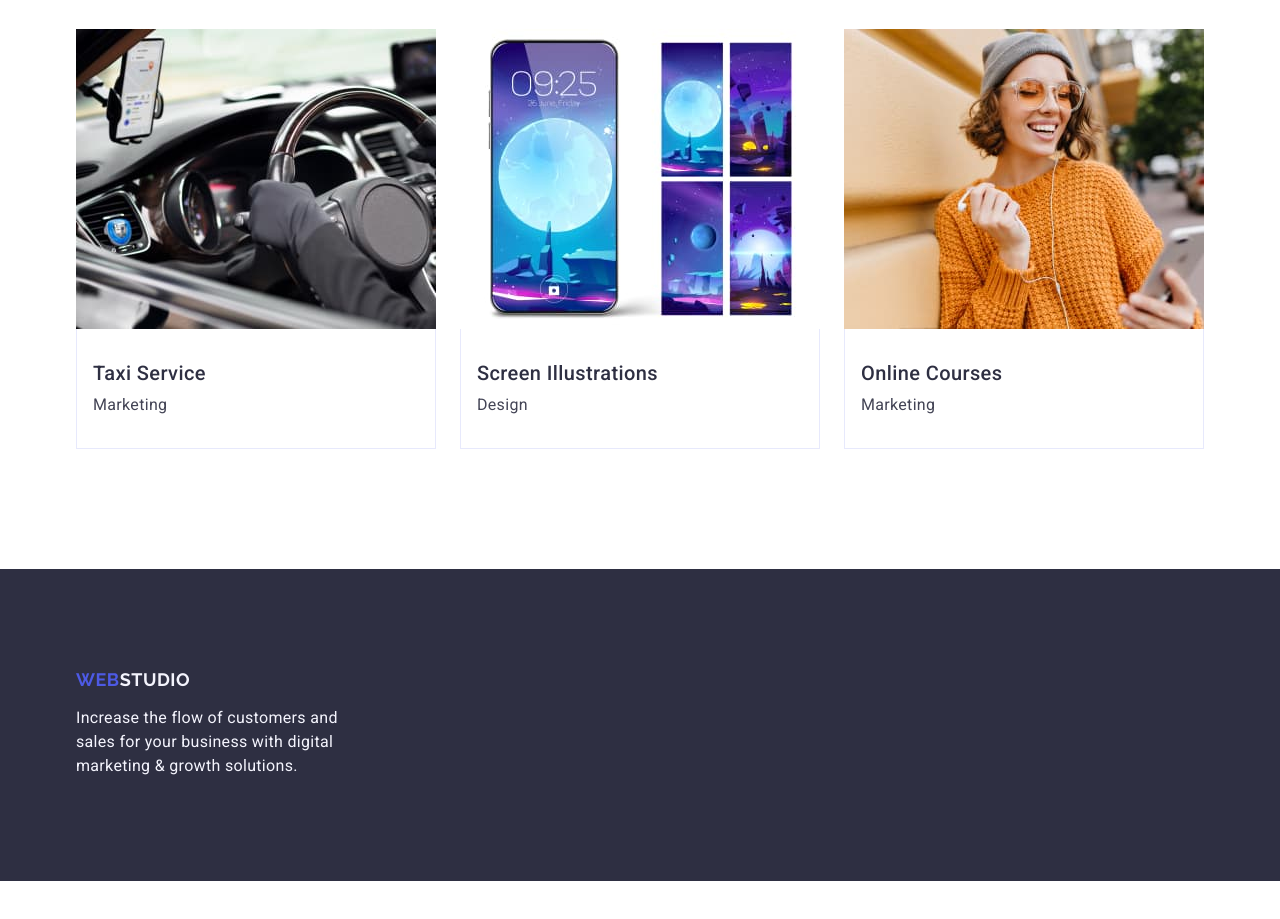
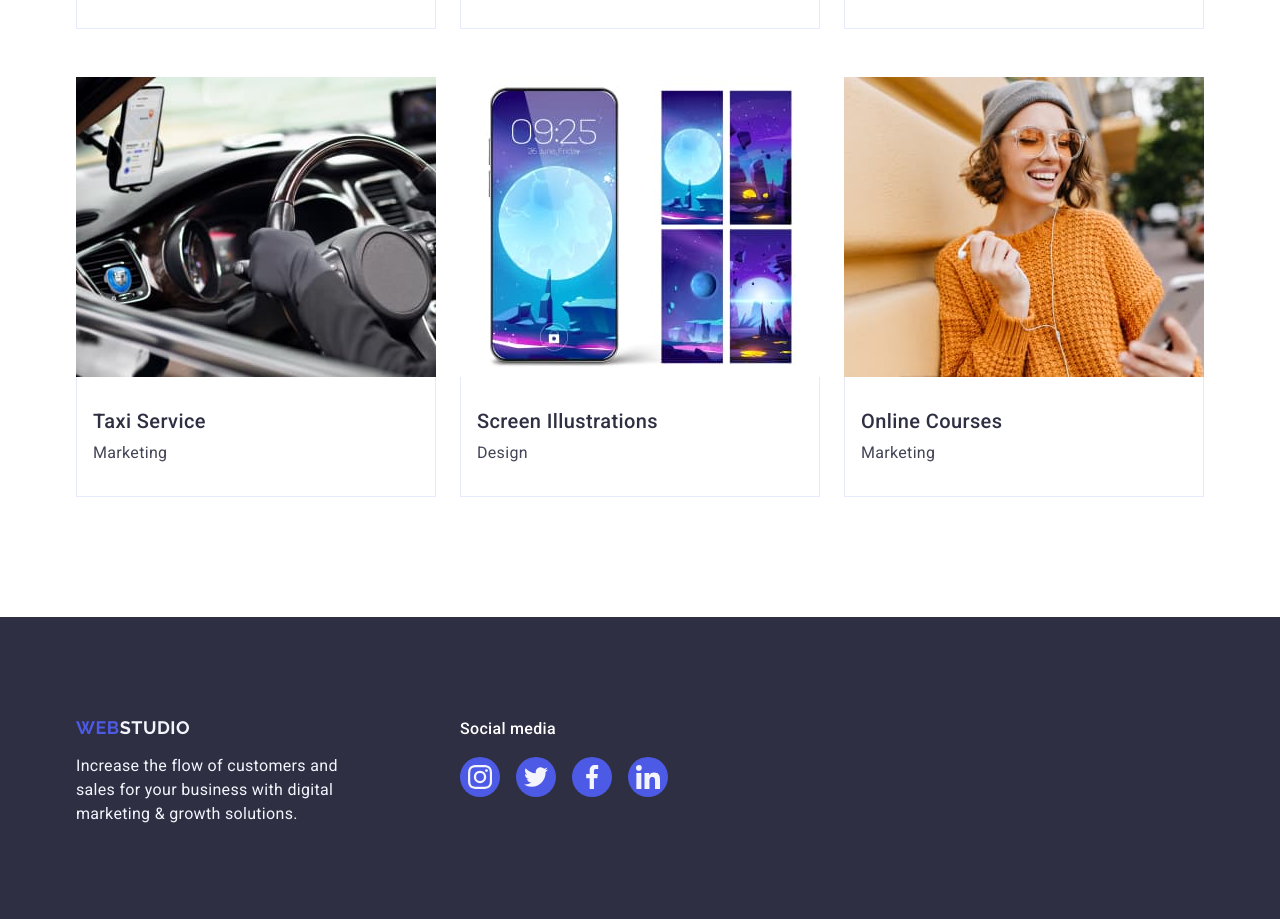
Before and after one commit to tatiana-baranova/goit-markup-hw-04, a plain HTML site: page index.html in a window 1280 px wide. Shown: the part 2644-3563 px from the top of the page. Before the commit the page ends 3525 px from the top, so only its background shows below. Drawn offline with nearby package versions, Linux system fonts and the light colour scheme.

Commit message:
add all files

```diff
--- a/css/styles.css
+++ b/css/styles.css
@@ -332,9 +332,8 @@ img {
 .team-card {
     background: #fff;
     border-radius: 0 0 4px 4px;
-    padding: 0px 0px 32px 0px;
+    padding: 0px 0px 0px 0px;
     width: 264px;
-    height: 380px;
     box-shadow: 0 2px 1px 0 rgba(46, 47, 66, 0.08), 0 1px 1px 0 rgba(46, 47, 66, 0.16), 0 1px 6px 0 rgba(46, 47, 66, 0.08);
     flex-basis: calc((100% - 3 * 24px) / 4);
 }
@@ -358,7 +357,7 @@ img {
     letter-spacing: 0.02em;
     text-align: center;
     color: #2e2f42;
-    margin-bottom: 8px;
+
 }
 
 .card-content {
@@ -368,7 +367,7 @@ img {
     letter-spacing: 0.02em;
     text-align: center;
     color: #434455;
-    margin-bottom: 8px;
+
 }
 
 .social-list {
@@ -445,6 +444,42 @@ img {
 .list-portfolio {
     background: #fff;
     width: calc((100% - 48px) / 3);
+    transition: box-shadow 250ms cubic-bezier(0.4, 0, 0.2, 1);
+}
+
+.list-portfolio:hover {
+    box-shadow: 0px 1px 6px rgba(46, 47, 66, 0.08),
+        0px 1px 1px rgba(46, 47, 66, 0.16),
+        0px 2px 1px rgba(46, 47, 66, 0.08);
+}
+
+.list-portfolio:hover .cover-portfolio-text {
+    transform: translate(0);
+
+}
+
+.ingredients-cover-wrap {
+    position: relative;
+    overflow: hidden;
+}
+
+.cover-portfolio-text {
+    position: absolute;
+    top: 0;
+    font-weight: 400;
+    font-size: 16px;
+    line-height: 1.5;
+    letter-spacing: 0.02em;
+    color: #f4f4fd;
+    background-color: #4d5ae5;
+    height: 100%;
+    left: 0;
+    padding-left: 32px;
+    padding-right: 32px;
+    padding-top: 40px;
+    transform: translateY(100%);
+    transition: transform 250ms cubic-bezier(0.4, 0, 0.2, 1);
+
 }
 
 .list-text-card {
@@ -470,6 +505,7 @@ img {
 }
 
 .container-footer {
+    display: flex;
     width: 1158px;
     height: 112px;
     padding: 0 15px;
@@ -499,3 +535,31 @@ img {
     gap: 0px;
     margin-bottom: 16px;
 }
+
+.footer-logo-text {
+    margin-right: 120px;
+}
+
+.text-media {
+    font-family: "Roboto", sans-serif;
+    font-weight: 500;
+    font-size: 16px;
+    line-height: 1.5;
+    letter-spacing: 0.02em;
+    color: #fff;
+    margin-bottom: 16px;
+}
+
+.social-list-footer {
+    display: flex;
+    align-items: flex-start;
+    justify-content: flex-start;
+    flex-direction: row;
+    gap: 16px;
+    transform: background-color 250ms cubic-bezier(0.4, 0, 0.2, 1);
+    ;
+}
+
+.social-list-footer .team-social-link:hover .social-link-list {
+    background-color: #31D0AA;
+}
--- a/index.html
+++ b/index.html
@@ -355,6 +355,7 @@
           <h2 class="title-portfolio">Our Portfolio</h2>
           <ul class="wrap-portfolio">
             <li class="list-portfolio">
+              <div class="ingredients-cover-wrap">
                 <img
                   src="./images/img-6.jpg"
                   alt="banking app"
@@ -362,66 +363,107 @@
                   height="300"
                   class="img-portfolio"
                 />
+                <p class="cover-portfolio-text">
+                  14 Stylish and User-Friendly App Design Concepts · Task
+                  Manager App · Calorie Tracker App · Exotic Fruit Ecommerce App
+                  · Cloud Storage App
+                </p>
+              </div>
               <div class="wrap">
                 <h3 class="list-text-card">Banking App</h3>
                 <p class="post-text">App</p>
               </div>
             </li>
             <li class="list-portfolio">
+              <div class="ingredients-cover-wrap">
                 <img
                   src="./images/img-5.jpg"
                   alt="phone"
                   width="360"
                   height="300"
                 />
+                <p class="cover-portfolio-text">
+                  14 Stylish and User-Friendly App Design Concepts · Task
+                  Manager App · Calorie Tracker App · Exotic Fruit Ecommerce App
+                  · Cloud Storage App
+                </p>
+              </div>
               <div class="wrap">
                 <h3 class="list-text-card">Cashless Payment</h3>
                 <p class="post-text">Marketing</p>
               </div>
             </li>
             <li class="list-portfolio">
+              <div class="ingredients-cover-wrap">
                 <img
                   src="./images/img-4.jpg"
                   alt="laptop end phone"
                   width="360"
                   height="300"
                 />
+                <p class="cover-portfolio-text">
+                  14 Stylish and User-Friendly App Design Concepts · Task
+                  Manager App · Calorie Tracker App · Exotic Fruit Ecommerce App
+                  · Cloud Storage App
+                </p>
+              </div>
               <div class="wrap">
                 <h3 class="list-text-card">Meditation App</h3>
                 <p class="post-text">App</p>
               </div>
             </li>
             <li class="list-portfolio">
+              <div class="ingredients-cover-wrap">
                 <img
                   src="./images/img-7.jpg"
                   alt="car steering wheel"
                   width="360"
                   height="300"
                 />
+                <p class="cover-portfolio-text">
+                  14 Stylish and User-Friendly App Design Concepts · Task
+                  Manager App · Calorie Tracker App · Exotic Fruit Ecommerce App
+                  · Cloud Storage App
+                </p>
+              </div>
               <div class="wrap">
                 <h3 class="list-text-card">Taxi Service</h3>
                 <p class="post-text">Marketing</p>
               </div>
             </li>
             <li class="list-portfolio">
+              <div class="ingredients-cover-wrap">
                 <img
                   src="./images/img-8.jpg"
                   alt="screen illustrations"
                   width="360"
                   height="300"
                 />
+                <p class="cover-portfolio-text">
+                  14 Stylish and User-Friendly App Design Concepts · Task
+                  Manager App · Calorie Tracker App · Exotic Fruit Ecommerce App
+                  · Cloud Storage App
+                </p>
+              </div>
               <div class="wrap">
                 <h3 class="list-text-card">Screen Illustrations</h3>
                 <p class="post-text">Design</p>
               </div>
             </li>
             <li class="list-portfolio">
+              <div class="ingredients-cover-wrap">
                 <img
                   src="./images/img-9.jpg"
                   alt="women"
                   width="360"
                   height="300"
                 />
+                <p class="cover-portfolio-text">
+                  14 Stylish and User-Friendly App Design Concepts · Task
+                  Manager App · Calorie Tracker App · Exotic Fruit Ecommerce App
+                  · Cloud Storage App
+                </p>
+              </div>
               <div class="wrap">
                 <h3 class="list-text-card">Online Courses</h3>
                 <p class="post-text">Marketing</p>
@@ -434,6 +476,7 @@
     <!--Низ сайту-->
     <footer class="footer-page">
       <div class="container container-footer">
+        <div class="footer-logo-text">
           <a href="./index.html" class="top-logo logo-footer"
             >Web<span class="logo-color">Studio</span></a
           >
@@ -442,6 +485,56 @@
             digital marketing & growth solutions.
           </p>
         </div>
+        <div class="social-media">
+          <p class="text-media">Social media</p>
+          <ul class="social-list-footer">
+            <li class="team-social-link">
+              <a
+                href="https://www.instagram.com/"
+                target="_blank"
+                class="social-link-list"
+              >
+                <svg class="social-svg" width="24" height="24">
+                  <use href="./images/icons.svg#icon-instagram"></use>
+                </svg>
+              </a>
+            </li>
+            <li class="team-social-link">
+              <a
+                href="https://www.twitter.com/"
+                target="_blank"
+                class="social-link-list"
+              >
+                <svg class="social-svg" width="24" height="24">
+                  <use href="./images/icons.svg#icon-twitter"></use>
+                </svg>
+              </a>
+            </li>
+            <li class="team-social-link">
+              <a
+                href="https://www.facebook.com/"
+                target="_blank"
+                class="social-link-list"
+              >
+                <svg class="social-svg" width="24" height="24">
+                  <use href="./images/icons.svg#icon-facebook"></use>
+                </svg>
+              </a>
+            </li>
+            <li class="team-social-link">
+              <a
+                href="https://www.linkedin.com/"
+                target="_blank"
+                class="social-link-list"
+              >
+                <svg class="social-svg" width="24" height="24">
+                  <use href="./images/icons.svg#icon-linkedin"></use>
+                </svg>
+              </a>
+            </li>
+          </ul>
+        </div>
+      </div>
     </footer>
   </body>
 </html>
```
Lines whose indentation alone changed are shown as unchanged.
